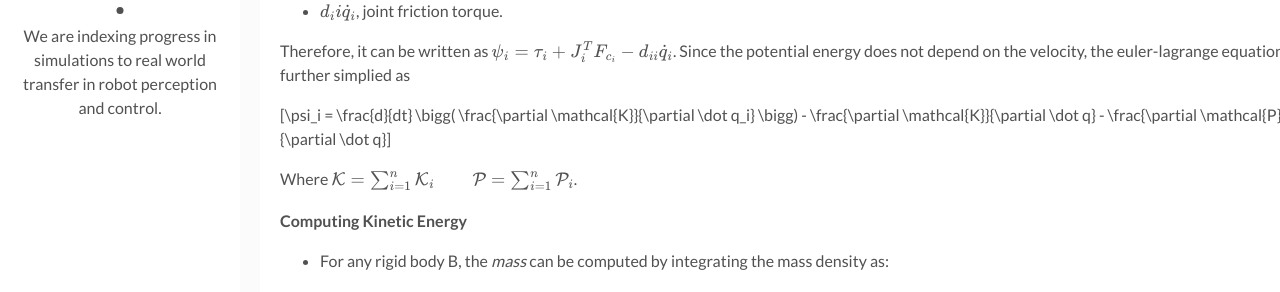
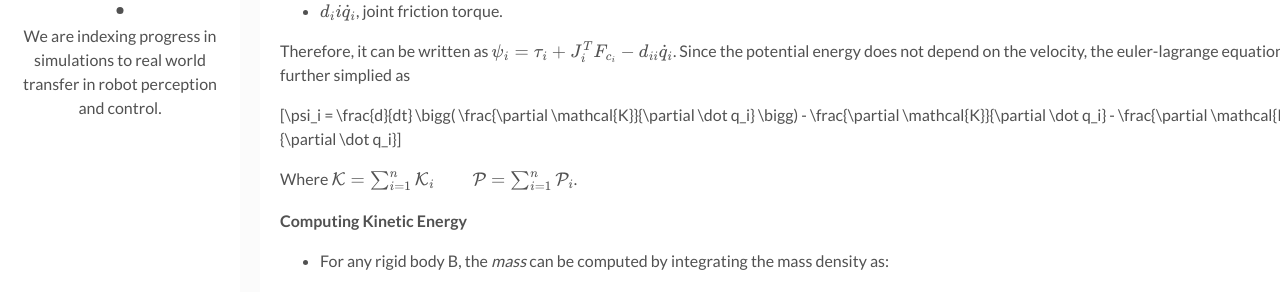
Before and after one commit to backupsim2realai/backupsim2realai.github.io, a Jekyll site: the page built from _posts/2019-04-15-Dynamic-Model-Of-Manipulators.markdown, in a window 1280 px wide and 900 px high, scrolled down 598 px. Shown: the part 155-447 px from the top of the window. Built offline with Jekyll 4.4.1, drawn with Linux system fonts in a browser that asks for light colours; formulas are drawn with MathJax 3.

Commit message:
kinetic energy
Signed-off-by: Ankur Handa <handa.ankur@gmail.com>

```diff
--- a/_posts/2019-04-15-Dynamic-Model-Of-Manipulators.markdown
+++ b/_posts/2019-04-15-Dynamic-Model-Of-Manipulators.markdown
@@ -43,7 +43,7 @@
 
 Therefore, it can be written as $$\psi_i = \tau_i + J_i^T F_{c_i} - d_{ii}\dot q_i$$. Since the potential energy does not depend on the velocity, the euler-lagrange equation can be further simplied as
 
-$$\psi_i = \frac{d}{dt} \bigg( \frac{\partial \mathcal{K}}{\partial \dot q_i} \bigg) - \frac{\partial \mathcal{K}}{\partial \dot q} - \frac{\partial \mathcal{P}}{\partial \dot q}$$
+$$\psi_i = \frac{d}{dt} \bigg( \frac{\partial \mathcal{K}}{\partial \dot q_i} \bigg) - \frac{\partial \mathcal{K}}{\partial \dot q_i} - \frac{\partial \mathcal{P}}{\partial \dot q_i}$$
 
 Where $$\mathcal{K} = \sum_{i=1}^{n}\mathcal{K}_i \hspace{10mm} \mathcal{P} = \sum_{i=1}^{n}\mathcal{P}_i$$.
 
```
